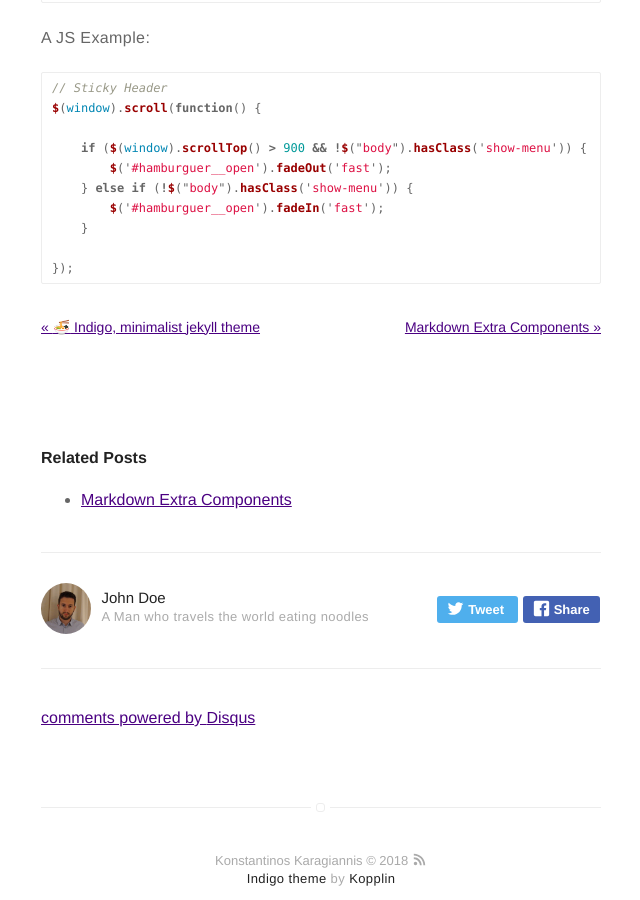
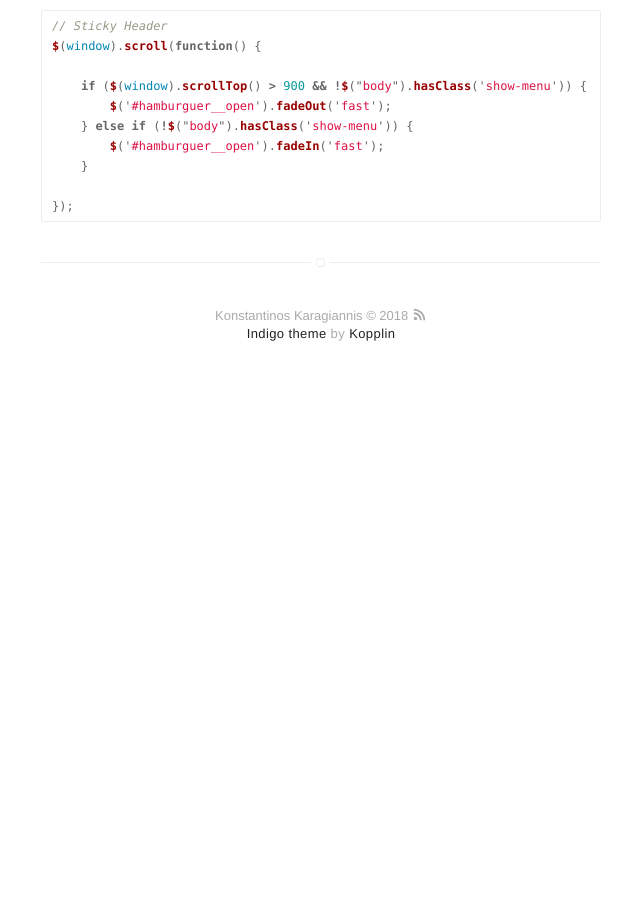
Before and after one commit to kkarayannis/kkarayannis.github.io, a Jekyll site: the page built from _posts/2016-02-24-markdown-common-elements.markdown, in a window 1280 px wide and 900 px high, scrolled down 5092 px. Shown: the whole window, without its empty margins (319-959 px from the left). Built offline with Jekyll 4.4.1, drawn with Linux system fonts in a browser that asks for light colours; emoji names are drawn with the system emoji font; comment, search, counter and statistics services are not loaded; after the commit the page ends 5497 px from its top, so only the background shows below that; part of the change alters nothing that is shown; some of the changed text lies outside the part shown.

Commit message:
Update config

```diff
--- a/_config.yml
+++ b/_config.yml
@@ -3,7 +3,7 @@ name: Konstantinos Karagiannis
 bio: iOS Developer
 
 # twitter summary info
-description: A blog about technology and stuff related
+#description: A blog about technology and stuff related
 
 # if it's an external image, update below for true
 # better with square images
@@ -12,11 +12,11 @@ picture: assets/images/profile.jpg
 
 # If you want to include your resume, set to true
 # and specify source (external or local).
-resume: true
+resume: false
 resume-external: true
 resume-url: https://google.com/?q=my+resume
 
-url: https://koppl.in/indigo
+url: http://karayannis.com
 # your url: http://USERNAME.github.io
 
 permalink: /:title/
@@ -31,41 +31,41 @@ permalink: /:title/
 # if you don't want comments in your posts, leave categories empty
 disqus:
   shortname: mydisqus # enter this from your disqus account
-  categories: [blog, project] # only show disqus for posts that have these categories
+  categories: [] # only show disqus for posts that have these categories
 
 # if you don't have any of social below, comment the line
-facebook: myfacebook
-twitter: mytwitter
+# facebook: myfacebook
+# twitter: mytwitter
 # google: mygoogle
 # instagram: myinstagram
 # pinterest: mypinterest
-# linkedin: mylinkedin
+linkedin: linkedin.karayannis.com
 # youtube: myyoutube
 # spotify: myspotify
-github: mygithub
+github: https://github.com/kkarayannis
 # gitlab: mygitlab
 # lastfm: mylastfm
 # stackoverflow: 7044681/mystackoverflow
 # quora: userquora
 # reddit: username
-medium: medium
+#medium: medium
 # vimeo: myvimeo
 # lanyrd: mylanyrd
-email: myemail@gmail.com
+email: kkarayannis@gmail.com
 
-authors:
-    johndoe:
-        name: John Doe
-        bio: A Man who travels the world eating noodles
-        external-image: false
-        picture: assets/images/profile.jpg
-        twitter: johndoe
-    jamesfoster:
-        name: James Foster
-        bio: A Man who develops software with coffee
-        external-image: false
-        picture: assets/images/james.jpg
-        twitter: jamesfoster
+# authors:
+#     johndoe:
+#         name: John Doe
+#         bio: A Man who travels the world eating noodles
+#         external-image: false
+#         picture: assets/images/profile.jpg
+#         twitter: johndoe
+#     jamesfoster:
+#         name: James Foster
+#         bio: A Man who develops software with coffee
+#         external-image: false
+#         picture: assets/images/james.jpg
+#         twitter: jamesfoster
 
 # do you want a larger site? change the option below
 # options: [normal, large] | default: normal
@@ -80,23 +80,23 @@ width: normal
 projects: true
 
 # if you don't need "about" or "blog", comment them out below
-about: true
-blog: true
+# about: true
+# blog: true
 
 # do you want to show the "read time" of the posts?
-read-time: true
+# read-time: true
 
 # do you want to show the "tags" inside the posts?
-show-tags: true
+# show-tags: true
 
 # related posts inside a post?
-related: true
+# related: true
 
 # Display links for next and previous posts for the specified categories
-post-advance-links: [blog]
+# post-advance-links: [blog]
 
 # show author block at the end of a post ?
-show-author: true
+# show-author: true
 
 # do you want some animations?
 animation: true
```
